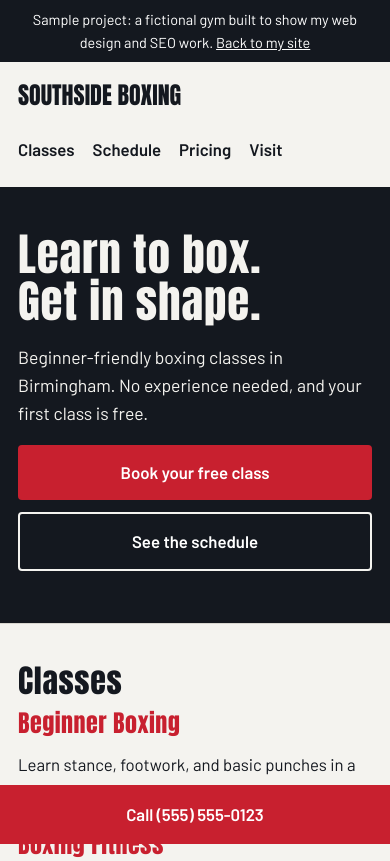
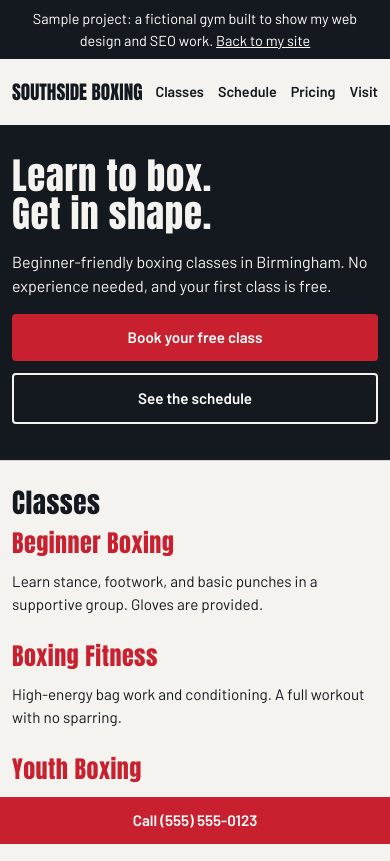
Before and after one commit to brandon1291/brandon1291.github.io, a plain HTML site: page gym.html in a window 390 px wide. Shown: the top 861 px of the page. Drawn offline with Linux system fonts and the light colour scheme.

Commit message:
Enhance mobile responsiveness in gym.css
Added responsive styles for smaller screens in gym.css.

```diff
--- a/gym.css
+++ b/gym.css
@@ -78,3 +78,27 @@ th { font-family:'Anton',Impact,sans-serif; font-weight:400; letter-spacing:.04e
   .classes, .plans { grid-template-columns:1fr; }
   .gym-btn.outline { margin-left:0; }
 }
+/* Smaller and wider on phones */
+@media (max-width: 760px) {
+  body { font-size: 0.95rem; line-height: 1.5; }
+  h1 { font-size: 2.3rem; }
+  h2 { font-size: 1.7rem; }
+  h3 { font-size: 1.2rem; }
+
+  .wrap { padding: 0 12px; }
+  .gym-header { padding: 12px; }
+  .gym-logo { font-size: 1.2rem; }
+  .gym-header nav { gap: 0 14px; }
+  .gym-header nav a { font-size: 0.9rem; }
+
+  .gym-hero { padding: 32px 0 36px; }
+  .gym-hero p { font-size: 1rem; }
+  .gym-btn { padding: 12px 18px; font-size: 0.95rem; }
+
+  section.block { padding: 28px 0; }
+  th, td { padding: 8px; font-size: 0.9rem; }
+  .plan { padding: 16px; }
+  .plan .price { font-size: 2rem; }
+  .call-bar { padding: 12px; font-size: 0.95rem; }
+  body { padding-bottom: 52px; }
+}
```
